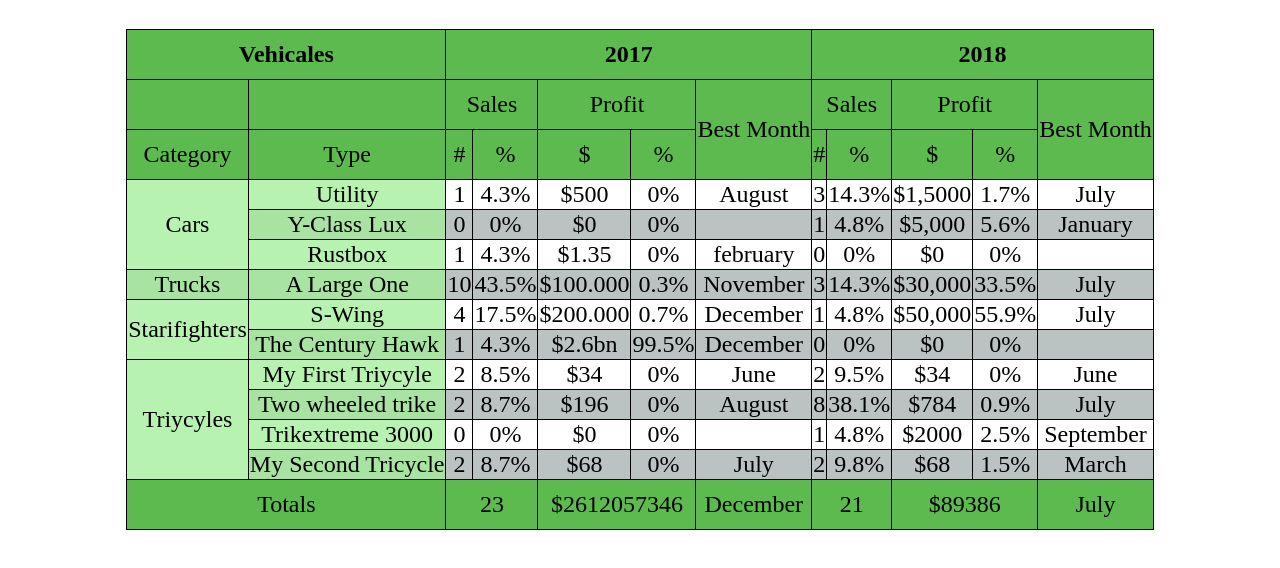
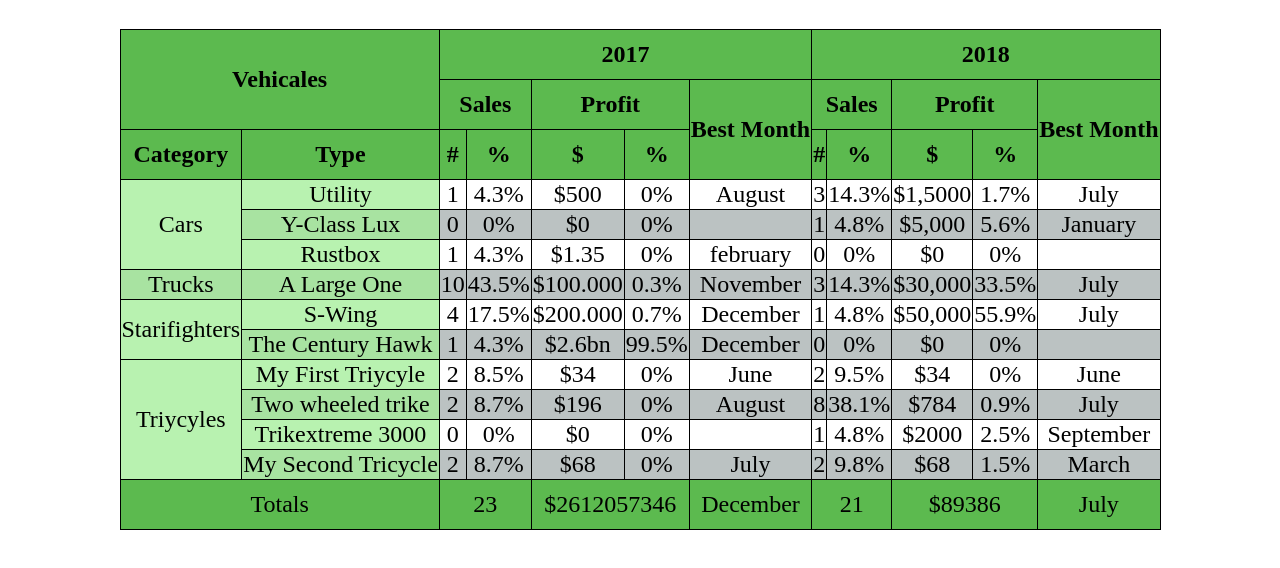
Before and after one commit to Shanikiran/Assignment5, a plain HTML site: page index.html in a window 1280 px wide. Shown: the part 98-666 px from the top of the page. Drawn offline with Linux system fonts and the light colour scheme.

Commit message:
Assignment5

```diff
--- a/index.html
+++ b/index.html
@@ -16,30 +16,29 @@
                <th colspan="5">2017</th>
                <th colspan="5">2018</th>
            </tr>
-       </thead>
+
        <tr id="s">
-        <td></td>
-        <td></td>
-        <td colspan="2">Sales</td>
-        <td colspan="2">Profit</td>
-        <td rowspan="2">Best Month</td>
-        <td colspan="2">Sales</td>
-        <td colspan="2">Profit</td>
-        <td rowspan="2">Best Month</td>
+        <th colspan="2">Sales</th>
+        <th colspan="2">Profit</th>
+        <th rowspan="2">Best Month</th>
+        <th colspan="2">Sales</th>
+        <th colspan="2">Profit</th>
+        <th rowspan="2">Best Month</th>
 
     </tr>
     <tr id="s">
-        <td>Category</td>
-        <td>Type</td>
-        <td>#</td>
-        <td>%</td>
-        <td>$</td>
-        <td>%</td>
-        <td>#</td>
-        <td>%</td>
-        <td>$</td>
-        <td>%</td>
+        <th>Category</th>
+        <th>Type</th>
+        <th>#</th>
+        <th>%</th>
+        <th>$</th>
+        <th>%</th>
+        <th>#</th>
+        <th>%</th>
+        <th>$</th>
+        <th>%</th>
     </tr>
+</thead>
     <tr>
         <td rowspan="3" id="l">Cars</td>
         <td id="l">Utility</td>
```
